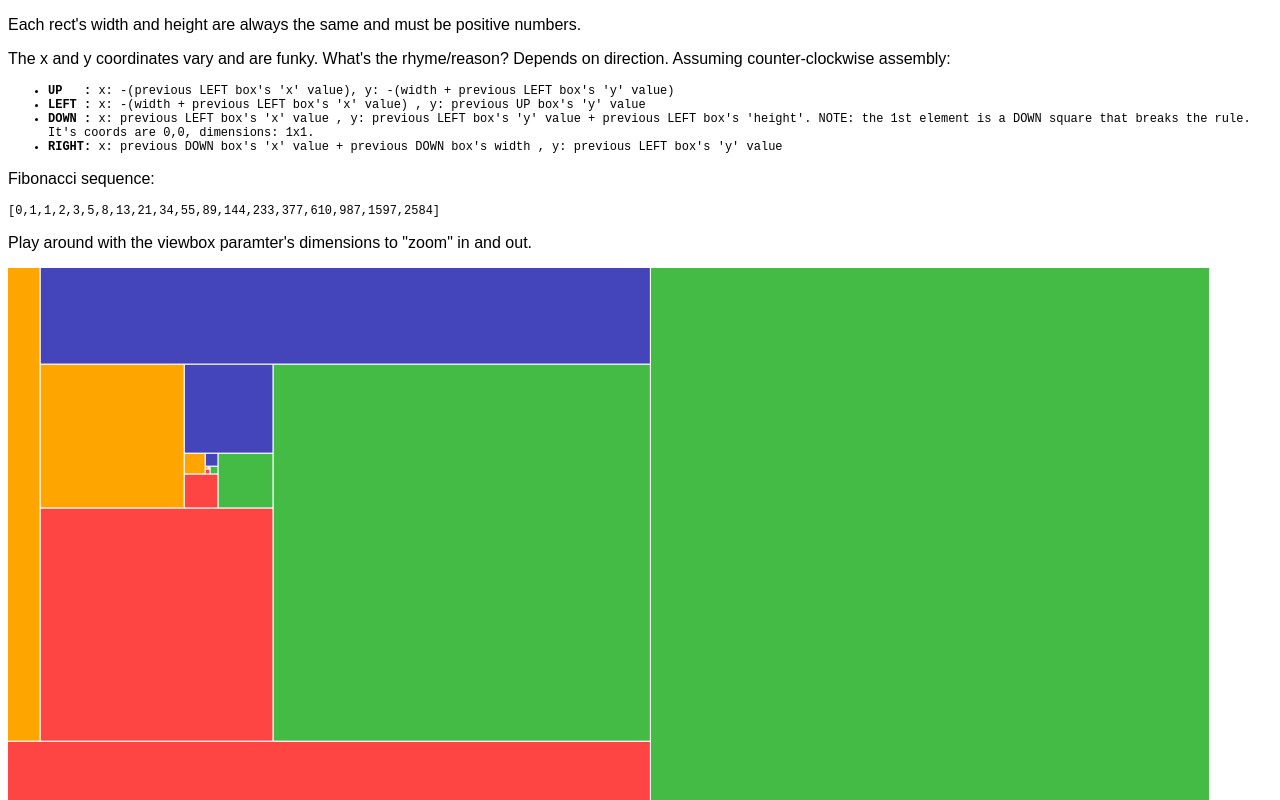
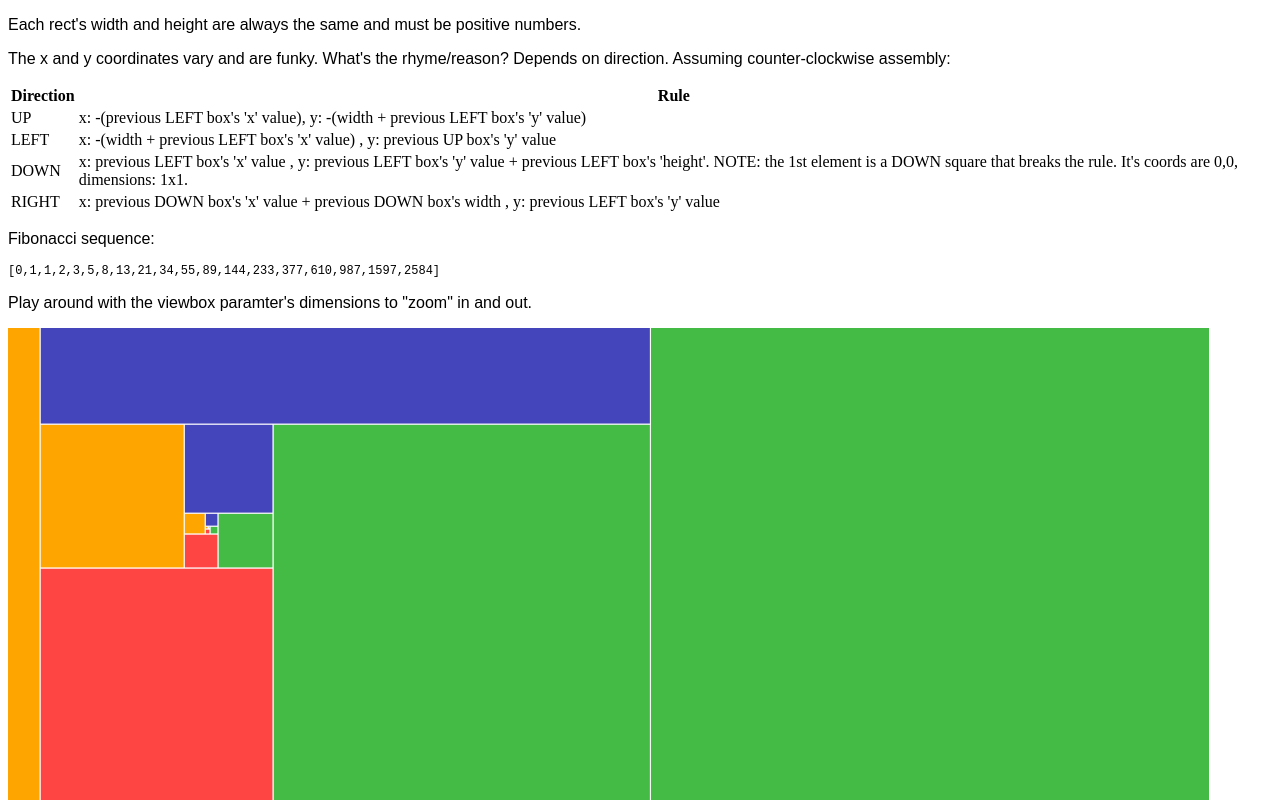
Before and after one commit to belcurv/fibonacci, a plain HTML site: page index.html in a window 1280 px wide. Shown: the top 800 px of the page. Drawn offline with nearby package versions, Linux system fonts and the light colour scheme.

```diff
--- a/index.html
+++ b/index.html
@@ -14,13 +14,31 @@
 <body ng-app="fibonacci" ng-controller="fibonacciCtrl">
 
     <p>Each rect's width and height are always the same and must be positive numbers.</p>
-    <p>The x and y coordinates vary and are funky. What's the rhyme/reason? Depends on direction.  Assuming counter-clockwise assembly:</p>
-    <ul>
-        <li><strong>UP &nbsp;&nbsp;:</strong> x: -(previous LEFT box's 'x' value), y: -(width + previous LEFT box's 'y' value) </li>
-        <li><strong>LEFT :</strong> x: -(width + previous LEFT box's 'x' value) , y: previous UP box's 'y' value </li>
-        <li><strong>DOWN :</strong> x: previous LEFT box's 'x' value , y: previous LEFT box's 'y' value + previous LEFT box's 'height'. NOTE: the 1st element is a DOWN square that breaks the rule.  It's coords are 0,0, dimensions: 1x1.</li>
-        <li><strong>RIGHT:</strong> x: previous DOWN box's 'x' value + previous DOWN box's width , y: previous LEFT box's 'y' value</li>
-    </ul>
+    <p>The x and y coordinates vary and are funky. What's the rhyme/reason? Depends on direction. Assuming counter-clockwise assembly:</p>
+    <table>
+        <thead>
+            <th>Direction</th>
+            <th>Rule</th>
+        </thead>
+        <tbody>
+            <tr>
+                <td>UP</td>
+                <td>x: -(previous LEFT box's 'x' value), y: -(width + previous LEFT box's 'y' value)</td>
+            </tr>
+            <tr>
+                <td>LEFT</td>
+                <td>x: -(width + previous LEFT box's 'x' value) , y: previous UP box's 'y' value</td>
+            </tr>
+            <tr>
+                <td>DOWN</td>
+                <td>x: previous LEFT box's 'x' value , y: previous LEFT box's 'y' value + previous LEFT box's 'height'. NOTE: the 1st element is a DOWN square that breaks the rule. It's coords are 0,0, dimensions: 1x1.</td>
+            </tr>
+            <tr>
+                <td>RIGHT</td>
+                <td>x: previous DOWN box's 'x' value + previous DOWN box's width , y: previous LEFT box's 'y' value</td>
+            </tr>
+        </tbody>
+    </table>
 
     <p>Fibonacci sequence:</p>
     <pre>{{ generateSeries(19) }}</pre>
@@ -29,24 +47,42 @@
 
     <svg id="fibonacci" width="95%" viewbox="-200 -200 1200 800" xmlns="http://www.w3.org/2000/svg">
 
-        <rect x="0"     y="0"    width="1"    height="1"   />   <!-- down -->
-        <rect x="0"     y="1"    width="1"    height="1"   />   <!-- right  -->
-        <rect x="0"     y="-2"   width="2"    height="2"   />   <!-- up -->
-        <rect x="-3"    y="-2"   width="3"    height="3"   />   <!-- left -->
-        <rect x="-3"    y="1"    width="5"    height="5"   />   <!-- down -->
-        <rect x="2"     y="-2"   width="8"    height="8"   />   <!-- right -->
-        <rect x="-3"    y="-15"  width="13"   height="13"  />   <!-- up -->
-        <rect x="-24"   y="-15"  width="21"   height="21"  />   <!-- left -->
-        <rect x="-24"   y="6"    width="34"   height="34"  />   <!-- down -->
-        <rect x="10"    y="-15"  width="55"   height="55"  />   <!-- right -->
-        <rect x="-24"   y="-104" width="89"   height="89"  />   <!-- up -->
-        <rect x="-168"  y="-104" width="144"  height="144" />   <!-- left -->
-        <rect x="-168"  y="40"   width="233"  height="233" />   <!-- down -->
-        <rect x="65"    y="-104" width="377"  height="377" />   <!-- right -->
-        <rect x="-168"  y="-714" width="610"  height="610" />   <!-- up -->
-        <rect x="-1155" y="-714" width="987"  height="987" />   <!-- left -->
-        <rect x="-1155" y="273"  width="1597" height="1597" />  <!-- down -->
-        <rect x="442"   y="-714" width="2584" height="2584" />  <!-- right -->
+        <rect x="0" y="0" width="1" height="1" />
+        <!-- down -->
+        <rect x="0" y="1" width="1" height="1" />
+        <!-- right  -->
+        <rect x="0" y="-2" width="2" height="2" />
+        <!-- up -->
+        <rect x="-3" y="-2" width="3" height="3" />
+        <!-- left -->
+        <rect x="-3" y="1" width="5" height="5" />
+        <!-- down -->
+        <rect x="2" y="-2" width="8" height="8" />
+        <!-- right -->
+        <rect x="-3" y="-15" width="13" height="13" />
+        <!-- up -->
+        <rect x="-24" y="-15" width="21" height="21" />
+        <!-- left -->
+        <rect x="-24" y="6" width="34" height="34" />
+        <!-- down -->
+        <rect x="10" y="-15" width="55" height="55" />
+        <!-- right -->
+        <rect x="-24" y="-104" width="89" height="89" />
+        <!-- up -->
+        <rect x="-168" y="-104" width="144" height="144" />
+        <!-- left -->
+        <rect x="-168" y="40" width="233" height="233" />
+        <!-- down -->
+        <rect x="65" y="-104" width="377" height="377" />
+        <!-- right -->
+        <rect x="-168" y="-714" width="610" height="610" />
+        <!-- up -->
+        <rect x="-1155" y="-714" width="987" height="987" />
+        <!-- left -->
+        <rect x="-1155" y="273" width="1597" height="1597" />
+        <!-- down -->
+        <rect x="442" y="-714" width="2584" height="2584" />
+        <!-- right -->
 
     </svg>
 
```
Also changed, not shown: index2.html (+15 -16 lines), style2.css (+9 -4 lines).
